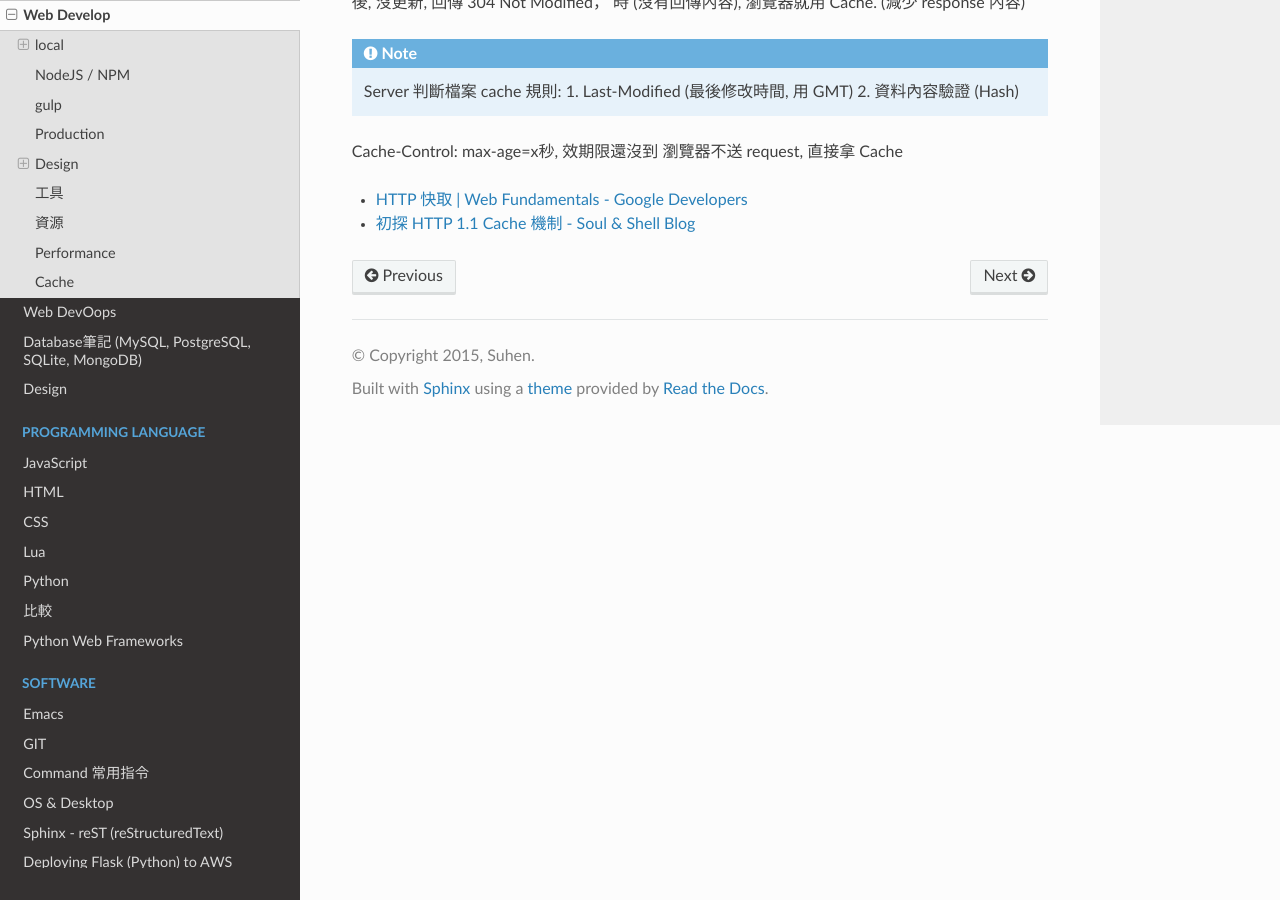
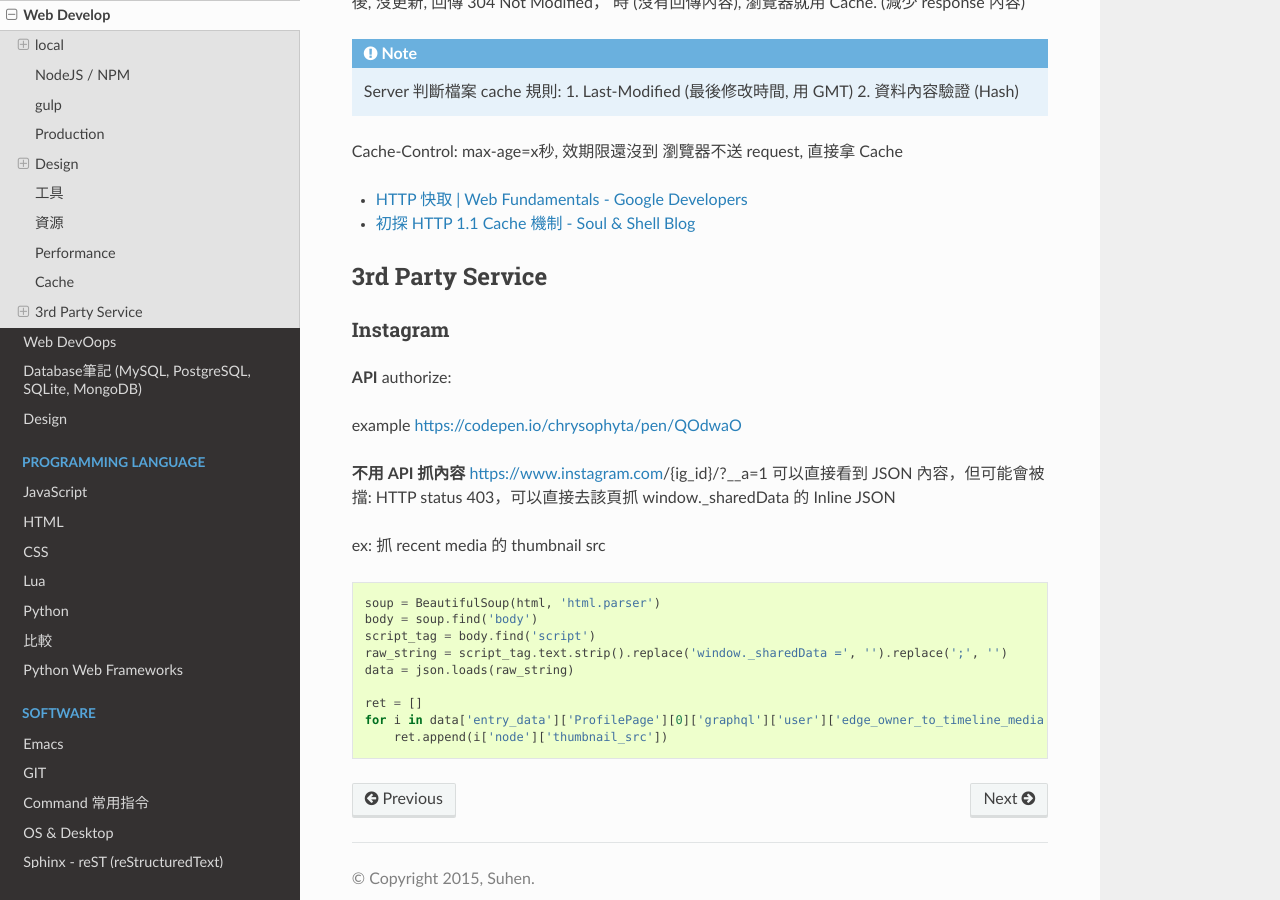
Before and after one commit to moogoo78/comp.suhen.org, a Sphinx documentation site: the page built from docs/source/web_develop.rst, in a window 1280 px wide and 900 px high, scrolled down 3715 px. Built offline with Sphinx 7.4.7 and the Read the Docs theme 2.0.0, drawn with Linux system fonts in a browser that asks for light colours.

Commit message:
edited source

```diff
--- a/docs/source/javascript.rst
+++ b/docs/source/javascript.rst
@@ -28,6 +28,12 @@ via: `The Difference Between Function and Block Scope in JavaScript <https://med
 
 特色
 --------------
+Javascript 的物件可以放任何東西
+
+.. code-block:: javascript
+
+          for … in // enumerable properties, 全部的 property (包括 function, property, 不是ownporperty (繼承的)也會列出…)
+          for… of // iterable objcet 只有 Array 會列出
 
 
 
--- a/docs/source/os_desktop.rst
+++ b/docs/source/os_desktop.rst
@@ -166,6 +166,10 @@ USB 外接硬碟不正常退出後找不到
    $ diskutil list # 看外接硬碟是不是真的在
    $ duskutil unmountDisk disk2 # 看編號卸載, 有時候是 disk2s2
    $ diskutil eject disk2
+   # 常會看到 Volume time out while waiting to eject 的錯誤,
+   # 也許被 fsck 搶先執行了
+   $ pkill -f fsck
+   $ diskutil eject disk2 #應該就 ok 了
 
 
 
--- a/docs/source/soft/emacs.rst
+++ b/docs/source/soft/emacs.rst
@@ -322,6 +322,12 @@ ref:
 Org-mode
 ~~~~~~~~~~~~~~~~~
 
+download tgz::
+
+  $ export PATH=/Applications/Emacs.app/Contents/MacOS:$PATH
+  $ make
+
+
 預設開啟狀態::
 
   #+STARTUP: overview
--- a/docs/source/web_develop.rst
+++ b/docs/source/web_develop.rst
@@ -190,3 +190,32 @@ Cache-Control: max-age=x秒, 效期限還沒到 瀏覽器不送 request, 直接
 
 * `HTTP 快取 | Web Fundamentals - Google Developers <https://developers.google.com/web/fundamentals/performance/optimizing-content-efficiency/http-caching>`__
 * `初探 HTTP 1.1 Cache 機制 - Soul & Shell Blog <http://blog.toright.com/posts/3414/初探-http-1-1-cache-機制.html>`__
+
+
+3rd Party Service
+-----------------------
+
+Instagram
+~~~~~~~~~~~~
+
+**API**
+authorize:
+
+example https://codepen.io/chrysophyta/pen/QOdwaO
+
+**不用 API 抓內容**
+https://www.instagram.com/{ig_id}/?__a=1 可以直接看到 JSON 內容，但可能會被擋: HTTP status 403，可以直接去該頁抓 window._sharedData 的 Inline JSON
+
+ex: 抓 recent media 的 thumbnail src
+
+.. code-block:: python
+
+    soup = BeautifulSoup(html, 'html.parser')
+    body = soup.find('body')
+    script_tag = body.find('script')
+    raw_string = script_tag.text.strip().replace('window._sharedData =', '').replace(';', '')
+    data = json.loads(raw_string)
+
+    ret = []
+    for i in data['entry_data']['ProfilePage'][0]['graphql']['user']['edge_owner_to_timeline_media']['edges']:
+        ret.append(i['node']['thumbnail_src'])
```
